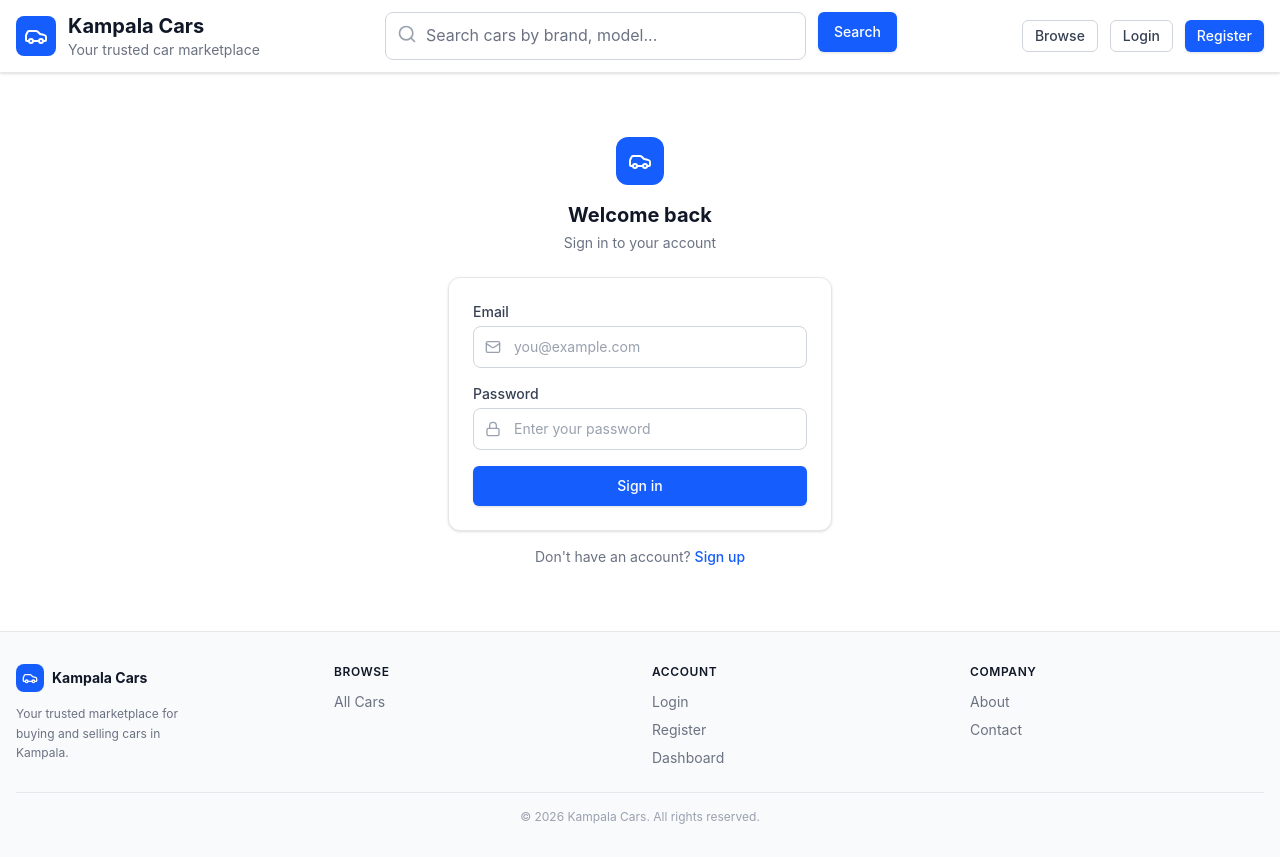
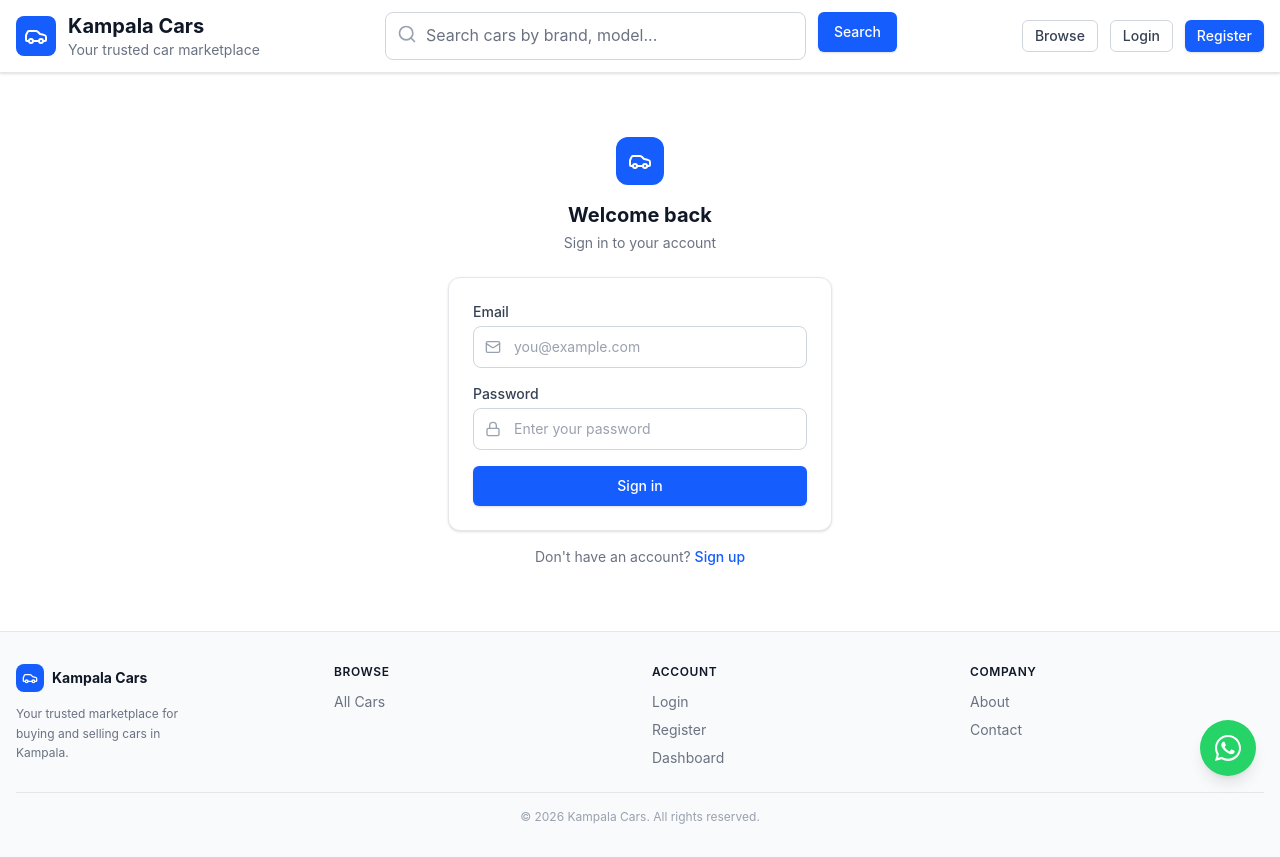
Before and after one commit to m-shahzain/kampalacars, a Next.js app: page /auth/login in a window 1280 px wide. Built offline with nearby package versions, Linux system fonts and the light colour scheme; no server answers.

Commit message:
add whatsapp button

```diff
--- a/app/layout.tsx
+++ b/app/layout.tsx
@@ -1,6 +1,7 @@
 import type { Metadata } from "next";
 import "./globals.css";
 import { AuthProvider } from "@/lib/auth-context";
+import { WhatsAppChatButton } from "@/components/WhatsAppChatButton";
 
 export const metadata: Metadata = {
   title: "Kampala Cars - Buy & Sell Cars in Kampala",
@@ -17,6 +18,7 @@ export default function RootLayout({
       <body className="antialiased">
         <AuthProvider>
         {children}
+        <WhatsAppChatButton />
         </AuthProvider>
       </body>
     </html>
--- /dev/null
+++ b/components/WhatsAppChatButton.tsx
@@ -0,0 +1,22 @@
+const WHATSAPP_NUMBER = "256752328882";
+const WHATSAPP_MESSAGE = "Hello Kampala Cars, I would like to make an enquiry.";
+
+export function WhatsAppChatButton() {
+  const chatUrl = `https://wa.me/${WHATSAPP_NUMBER}?text=${encodeURIComponent(WHATSAPP_MESSAGE)}`;
+
+  return (
+    <a
+      href={chatUrl}
+      target="_blank"
+      rel="noopener noreferrer"
+      aria-label="Chat with Kampala Cars on WhatsApp"
+      title="Chat with us on WhatsApp"
+      className="fixed bottom-5 right-5 z-50 flex h-14 w-14 items-center justify-center rounded-full bg-[#25D366] text-white shadow-lg transition-transform duration-200 hover:scale-110 hover:bg-[#20bd5a] focus:outline-none focus:ring-4 focus:ring-[#25D366]/35 sm:bottom-6 sm:right-6"
+    >
+      <svg viewBox="0 0 32 32" aria-hidden="true" className="h-8 w-8 fill-current">
+        <path d="M16.01 3C8.84 3 3 8.83 3 16c0 2.29.6 4.53 1.74 6.49L3 29l6.68-1.7A12.94 12.94 0 0 0 16.01 29C23.17 29 29 23.17 29 16S23.17 3 16.01 3Zm0 23.63c-2.03 0-4.02-.55-5.75-1.6l-.41-.24-3.96 1.01 1.06-3.86-.27-.4A10.58 10.58 0 0 1 5.04 16c0-6.05 4.92-10.97 10.97-10.97S26.98 9.95 26.98 16s-4.92 10.63-10.97 10.63Zm6.01-7.97c-.33-.17-1.95-.96-2.25-1.07-.3-.11-.52-.17-.74.17-.22.33-.85 1.07-1.04 1.29-.19.22-.39.24-.72.08-.33-.17-1.4-.52-2.66-1.66a9.95 9.95 0 0 1-1.84-2.29c-.19-.33-.02-.51.14-.67.15-.15.33-.39.5-.58.17-.19.22-.33.33-.55.11-.22.06-.41-.03-.58-.08-.17-.74-1.78-1.01-2.44-.27-.65-.54-.56-.74-.57h-.63c-.22 0-.58.08-.88.41-.3.33-1.15 1.12-1.15 2.73 0 1.61 1.18 3.17 1.34 3.39.17.22 2.32 3.54 5.62 4.97.78.34 1.39.54 1.87.69.79.25 1.51.21 2.08.13.63-.09 1.95-.8 2.22-1.57.27-.77.27-1.43.19-1.57-.08-.14-.3-.22-.63-.39Z" />
+      </svg>
+      <span className="sr-only">Chat with Kampala Cars on WhatsApp</span>
+    </a>
+  );
+}
```
